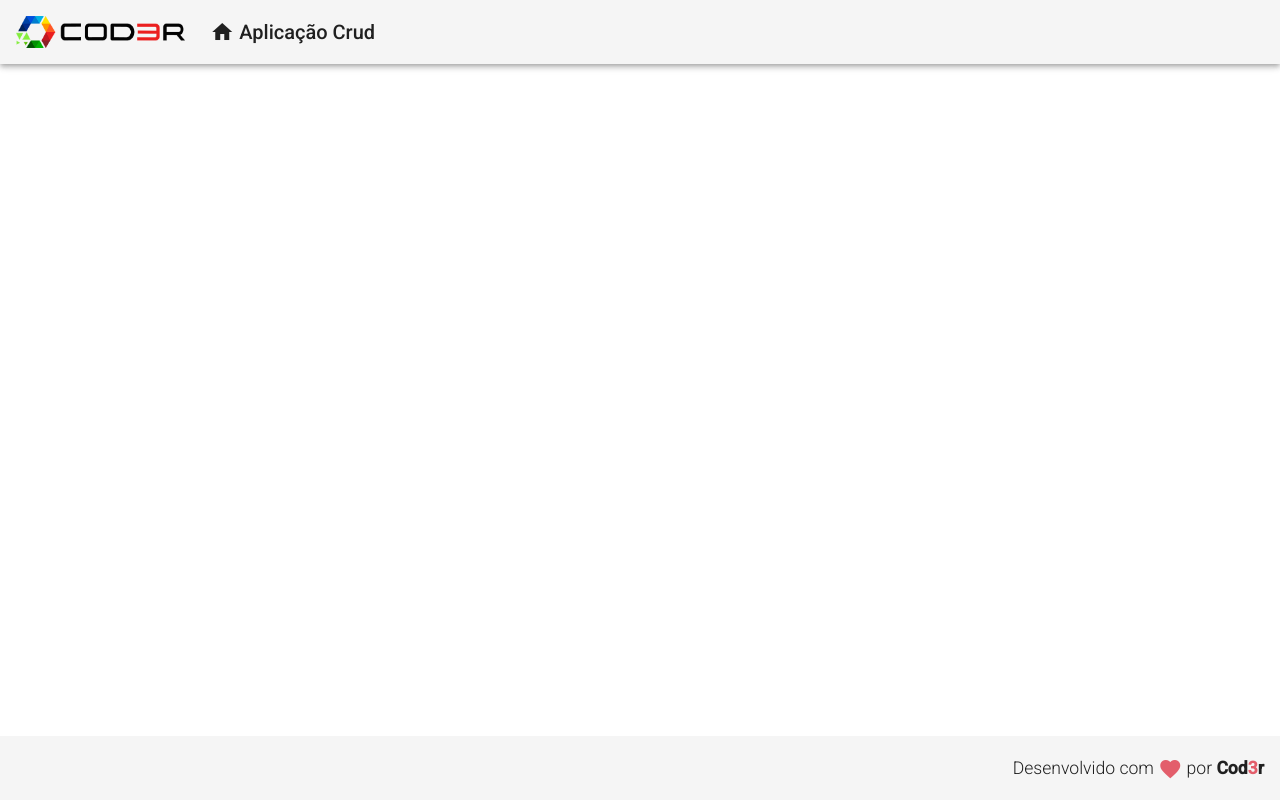
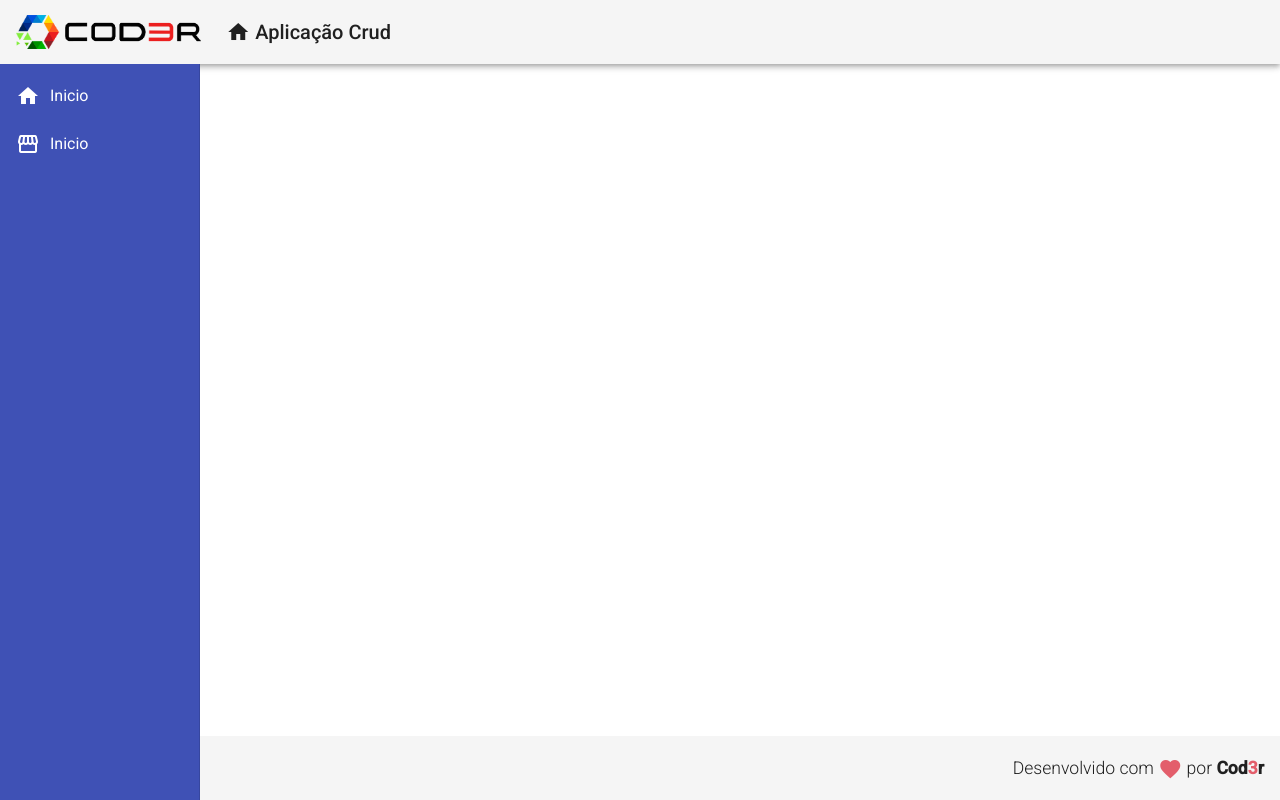
Before and after one commit to siqueira76/Angular_9_Essencial, an Angular app: page / in a window 1280 px wide. Built offline with nearby package versions, Linux system fonts and the light colour scheme.

Commit message:
Nav component

```diff
--- a/src/app/app.component.html
+++ b/src/app/app.component.html
@@ -1,2 +1,3 @@
 <app-header></app-header>
+<app-nav></app-nav>
 <app-footer></app-footer>
--- a/src/app/component/template/header/header.component.css
+++ b/src/app/component/template/header/header.component.css
@@ -10,7 +10,7 @@
 }
 
 .header .logo {
-    max-height: 32px;
+    max-height: 35px;
 }
 
 .header .title-group {
--- /dev/null
+++ b/src/app/component/template/nav/nav.component.css
@@ -0,0 +1,12 @@
+.sidenav {
+    background-color: #3f51b5;
+    width: 200px;
+}
+
+.sidenav a {
+    color: #fff;
+}
+
+.sidenav i {
+    padding-right: 10px;
+}
--- /dev/null
+++ b/src/app/component/template/nav/nav.component.html
@@ -0,0 +1,14 @@
+<mat-sidenav-container class="container">
+    <mat-sidenav class="sidenav" mode="side" opened fixedInViewport="true" fixedTopGap="64">
+        <mat-nav-list>
+            <a mat-list-item class="nav-list">
+                <i class="material-icons">home</i>
+                Inicio
+            </a>
+            <a mat-list-item>
+                <i class="material-icons">storefront</i>
+                Inicio
+            </a>
+        </mat-nav-list>
+    </mat-sidenav>
+</mat-sidenav-container>
--- /dev/null
+++ b/src/app/component/template/nav/nav.component.ts
@@ -0,0 +1,15 @@
+import { Component, OnInit } from '@angular/core';
+
+@Component({
+  selector: 'app-nav',
+  templateUrl: './nav.component.html',
+  styleUrls: ['./nav.component.css']
+})
+export class NavComponent implements OnInit {
+
+  constructor() { }
+
+  ngOnInit(): void {
+  }
+
+}
```
Also changed, not shown: src/app/app.module.ts (+10 -3 lines).
